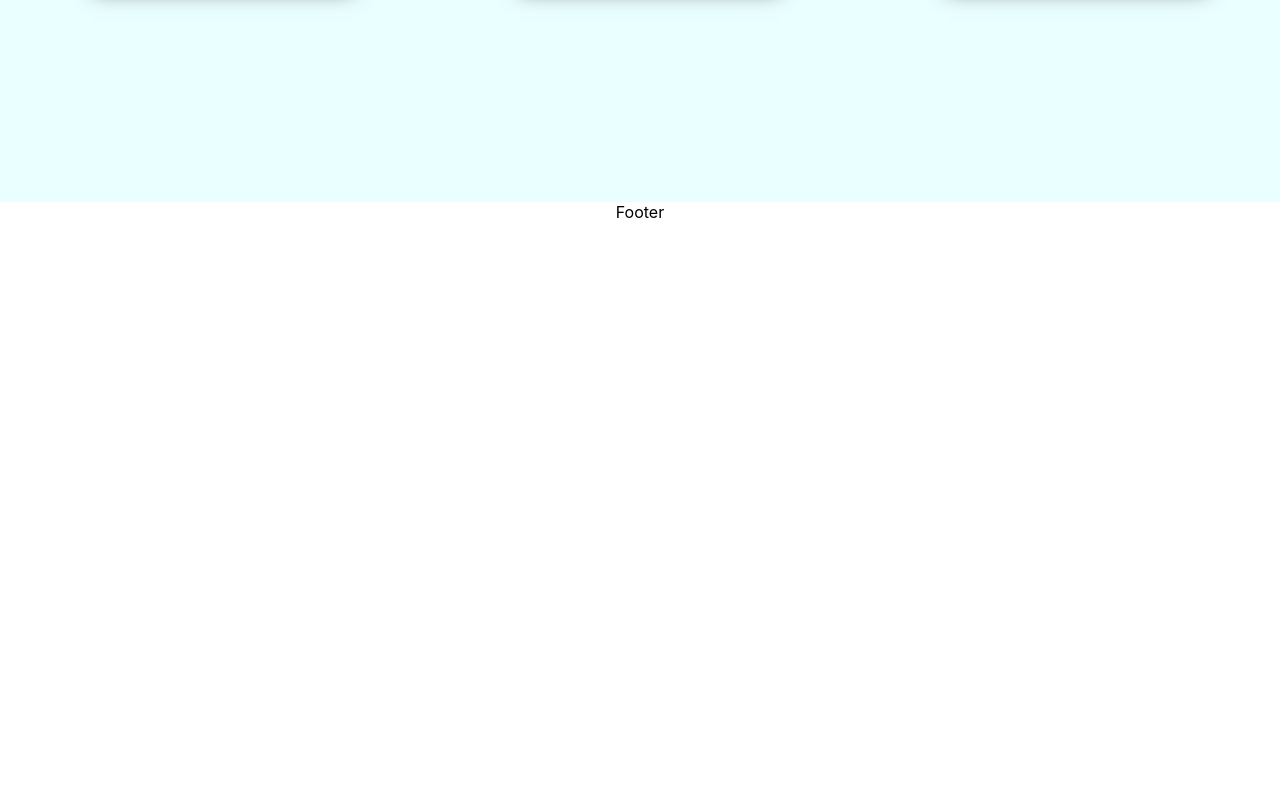
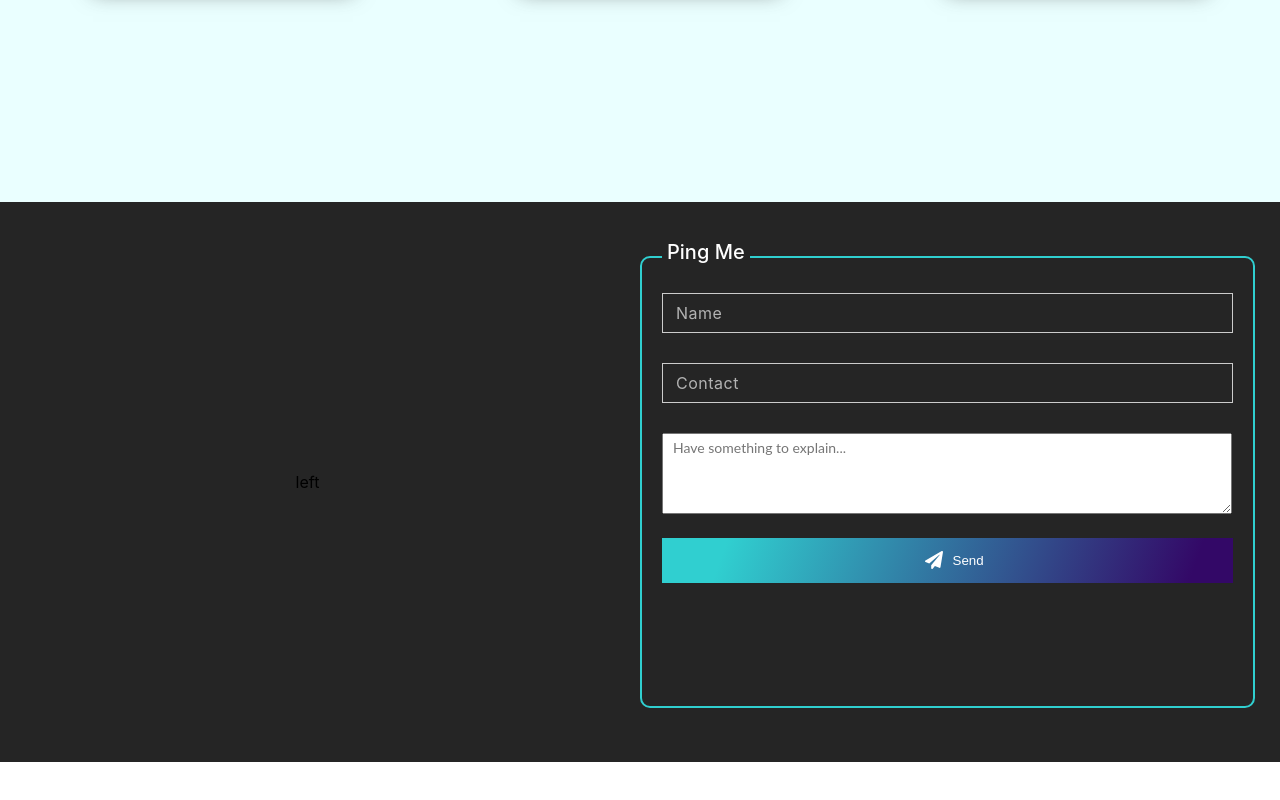
Before and after one commit to prasunk96/portfolio, a React (Create React App) app: page / in a window 1280 px wide. Shown: the part 2198-2998 px from the top of the page. After the commit the page ends 2960 px from the top, so only its background shows below. Built offline with nearby package versions, Linux system fonts and the light colour scheme.

Commit message:
implemented footer and footer form

```diff
--- /dev/null
+++ b/src/components/Button/index.js
@@ -0,0 +1,12 @@
+import { react } from 'react';
+import Styles from './styles.css';
+import { FaPaperPlane } from 'react-icons/fa';
+
+export const Button = ({ icon, label }) => {
+    return (
+        <button class="button">
+            {icon === 'send' ? <span className="buttonIcon"><FaPaperPlane size="18" /></span> : null}
+            <span className="buttonLable">{label}</span>
+        </button>
+    );
+}
--- /dev/null
+++ b/src/components/Button/styles.css
@@ -0,0 +1,37 @@
+/* Common
+styles */
+.button {
+    width: 100%;
+	display: block;
+	padding: 1em 2em;
+	border: none;
+	background: none;
+	color: inherit;
+	position: relative;
+	z-index: 1;
+	-webkit-backface-visibility: hidden;
+	-moz-osx-font-smoothing: grayscale;
+    background-image: linear-gradient( 109.6deg,  rgba(48,207,208,1) 11.2%, rgba(51,8,103,1) 92.5% );
+    color: white;
+    display: flex;
+    justify-content: center;
+    align-items: center;
+    flex-direction: row;
+}
+.button:focus {
+	outline: none;
+}
+
+.buttonIcon {
+    flex: 1;
+    display: flex;
+    justify-content: flex-end;
+    padding-right: 5px;
+}
+
+.buttonLable {
+    flex: 1;
+    display: flex;
+    justify-content: flex-start;
+    padding-left: 5px;
+}
--- /dev/null
+++ b/src/components/Input/index.js
@@ -0,0 +1,30 @@
+import { react, useState } from 'react';
+import styles from './styles.css';
+
+export const Input = ({name, value, onChange, type}) => {
+    const [isActive, setIsActive] = useState(false);
+    const [inputValue, setInputValue] = useState('');
+
+    const handleInputChange = (e) => {
+        onChange(e.target.value);
+        setInputValue(e.target.value);
+    }
+
+    return (
+        <div className="inputContainer">
+            <input
+                className="inputEffect"
+                type={type}
+                name={name}
+                value={value}
+                placeholder=""
+                onChange={handleInputChange}
+                autoComplete="off"
+            />
+            <label>{name}</label>
+            <span class="focus-border">
+            	<i></i>
+            </span>
+        </div>
+    )
+}
--- /dev/null
+++ b/src/components/Input/styles.css
@@ -0,0 +1,56 @@
+.inputContainer {
+    position: relative;
+    display: flex;
+}
+
+:focus{outline: none;}
+input[type="text"] {
+    font: 14px/24px "Lato", Arial, sans-serif; color: #333; width: 100%; box-sizing: border-box; letter-spacing: 1px;
+    margin-right: -5px;
+    z-index: 30;
+    color: white;
+}
+
+input[type="text"]:focus {
+    border: none;
+    transition: 0.4s;
+}
+
+.inputEffect {
+    border: 1px solid #ccc; padding: 7px 14px; transition: 0.4s; background: transparent;
+}
+.inputEffect ~ .focus-border:before,
+.inputEffect ~ .focus-border:after {
+    content: ""; position: absolute; top: 0; left: 0; width: 0; height: 2px; background-color: rgba(48,207,208,1); transition: 0.3s;
+}
+.inputEffect ~ .focus-border:after {
+    top: auto; bottom: 0; left: auto; right: 0;
+}
+.inputEffect ~ .focus-border i:before,
+.inputEffect ~ .focus-border i:after {
+    content: ""; position: absolute; top: 0; left: 0; width: 2px; height: 0; background-color: rgba(48,207,208,1); transition: 0.4s;
+}
+.inputEffect ~ .focus-border i:after {
+    left: auto; right: 0; top: auto; bottom: 0;
+}
+.inputEffect:focus ~ .focus-border:before,
+.inputEffect:focus ~ .focus-border:after,
+.has-content.inputEffect ~ .focus-border:before,
+.has-content.inputEffect ~ .focus-border:after{
+    width: 100%; transition: 0.3s;
+}
+.inputEffect:focus ~ .focus-border i:before,
+.inputEffect:focus ~ .focus-border i:after,
+.has-content.inputEffect ~ .focus-border i:before,
+.has-content.inputEffect ~ .focus-border i:after {
+    height: 100%; transition: 0.4s;
+}
+.inputEffect ~ label {
+    position: absolute; left: 14px; width: 100%; top: 10px; color: rgba(255, 255, 255, 0.651); transition: 0.3s; z-index: 20; letter-spacing: 0.5px;
+    display: flex;
+    align-items: center;
+    justify-content: flex-start;
+}
+.inputEffect:focus ~ label, .has-content.inputEffect ~ label {
+    top: -20px; left: 0; font-size: 14px; color: rgba(48,207,208,1); transition: 0.3s; font-weight: 500;
+}
--- /dev/null
+++ b/src/containers/Footer/FooterForm.js
@@ -0,0 +1,32 @@
+import { react, useState } from 'react';
+import styles from './styles.module.css';
+import { Input } from '../../components/Input';
+import { Button } from '../../components/Button';
+
+export const FooterForm = () => {
+    const [name, setName] = useState('');
+    const [contact, setContact] = useState('');
+    const [description, setDescrption] = useState('');
+
+    return (
+        <div className={styles.footerFormContainer}>
+            <div className={styles.footerFormHeader}>
+                Ping Me
+            </div>
+            <div className={styles.formInputContainer}>
+                <div className={styles.footerFormName}>
+                    <Input name='Name' type="text" placeholder='Name' onChange={setName} value={name}/>
+                </div>
+                <div className={styles.footerFormContact}>
+                    <Input name='Contact' type="text" placeholder='Contact' onChange={setContact} value={contact} />
+                </div>
+                <div className={styles.footerFormDescription}>
+                    <textarea className={styles.footerFormTextarea} name="Descrption" type="text" placeholder="Have something to explain..." onChange={setDescrption} value={description} />
+                </div>
+                <div className={styles.footerFormButton}>
+                    <Button icon={'send'} label={'Send'} />
+                </div>
+            </div>
+        </div>
+    )
+}
--- /dev/null
+++ b/src/containers/Footer/index.js
@@ -0,0 +1,16 @@
+import { react } from 'react';
+import styles from './styles.module.css';
+import { FooterForm } from './FooterForm';
+
+export const Footer = () => {
+    return (
+        <div className={styles.footerContainer}>
+            <div className={styles.footerLeftContainer}>
+                left
+            </div>
+            <div className={styles.footerRightContainer}>
+                <FooterForm />
+            </div>
+        </div>
+    )
+};
--- /dev/null
+++ b/src/containers/Footer/styles.module.css
@@ -0,0 +1,91 @@
+.footerContainer {
+    background-color: rgb(37, 37, 37);
+    height: 100%;
+    width: 100%;
+    display: flex;
+    align-items: center;
+    justify-content: center;
+    flex-direction: row;
+}
+
+.footerLeftContainer {
+    height: 75%;
+    width: 100%;
+    display: flex;
+    align-items: center;
+    justify-content: center;
+    flex-direction: row;
+    flex: 1;
+}
+
+.footerRightContainer {
+    height: 100%;
+    width: 100%;
+    display: flex;
+    align-items: center;
+    justify-content: center;
+    flex-direction: row;
+    flex: 1;
+    padding: 25px;
+    box-sizing: border-box;
+}
+
+.footerFormContainer {
+    display: flex;
+    flex-direction: column;
+    align-items: flex-start;
+    justify-content: center;
+    padding: 20px;
+    border: 2px solid rgba(48,207,208,1);
+    border-radius: 10px;
+    position: relative;
+    height: 80%;
+    width: 100%
+}
+
+
+.formInputContainer {
+    width: 100%;
+    height: 100%;
+}
+
+.footerFormHeader {
+    color: white;
+    font-size: 20px;
+    font-weight: 500;
+    position: absolute;
+    top: -18px;
+    background: rgb(37, 37, 37);
+    padding: 0px 5px;
+}
+
+.footerFormName {
+    margin-top: 15px;
+}
+
+.footerFormContact {
+    margin: 30px 0px;
+}
+
+.footerFormDescription {
+    margin: 30px 0px;
+    height: 75px;
+    padding-right: 15px;
+}
+
+.footerFormButton {
+    margin-top: 30px;
+}
+
+.footerFormSendButton {
+    width: 100%;
+    height: 40px;
+}
+
+.footerFormTextarea {
+    height: 100%;
+    width: 100%;
+    font: 14px/24px "Lato", Arial, sans-serif;
+    color: #333;
+    padding-left: 10px;
+}
--- a/src/containers/Home/index.js
+++ b/src/containers/Home/index.js
@@ -3,6 +3,7 @@ import styles from './styles.module.css';
 import { Landing } from '../Landing';
 import { About } from '../About';
 import { Content } from '../Content';
+import { Footer } from '../Footer';
 
 export const Home = () => {
     return (
@@ -15,7 +16,7 @@ export const Home = () => {
                 <Content />
             </div>
             <div className={styles.footer}>
-                Footer
+                <Footer />
             </div>
         </div>
     )
--- a/src/containers/Home/styles.module.css
+++ b/src/containers/Home/styles.module.css
@@ -11,5 +11,5 @@
 }
 
 .footer {
-    height: 100vh;
+    height: 70vh;
 }
```
Also changed, not shown: 1 other file (tests, documents, lock files or other folders).
